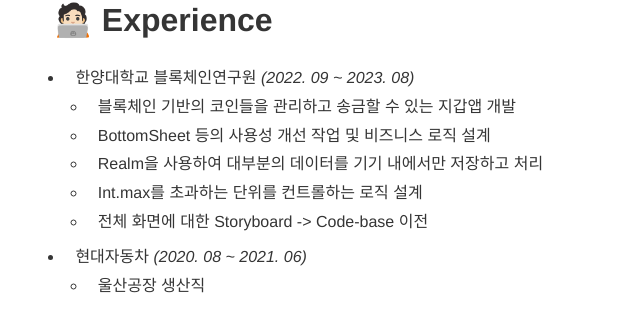
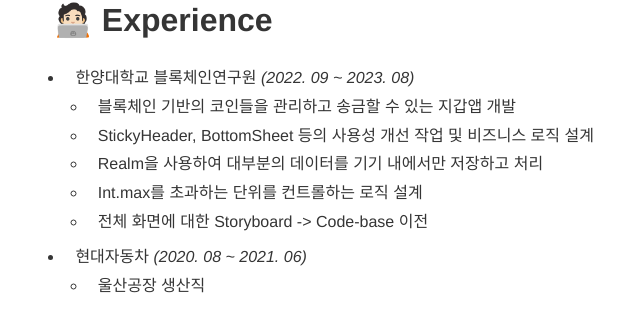
Before and after one commit to soduma/soduma.github.io, a Jekyll site: the page built from index.md, in a window 1280 px wide and 900 px high, scrolled down 1039 px. Shown: the part 133-444 px from the top of the window, without its empty margins (187-827 px from the left). Built offline with Jekyll 4.4.1, drawn with Linux system fonts in a browser that asks for light colours; our own code applies the rules of GitHub Pages for plain Markdown files.

Commit message:
update index

```diff
--- a/index.md
+++ b/index.md
@@ -38,7 +38,7 @@
 # 🧑🏻‍💻 Experience
 - 한양대학교 블록체인연구원 *(2022. 09 ~ 2023. 08)*
   - 블록체인 기반의 코인들을 관리하고 송금할 수 있는 지갑앱 개발
-  - BottomSheet 등의 사용성 개선 작업 및 비즈니스 로직 설계
+  - StickyHeader, BottomSheet 등의 사용성 개선 작업 및 비즈니스 로직 설계
   - Realm을 사용하여 대부분의 데이터를 기기 내에서만 저장하고 처리
   - Int.max를 초과하는 단위를 컨트롤하는 로직 설계
   - 전체 화면에 대한 Storyboard -> Code-base 이전
```
